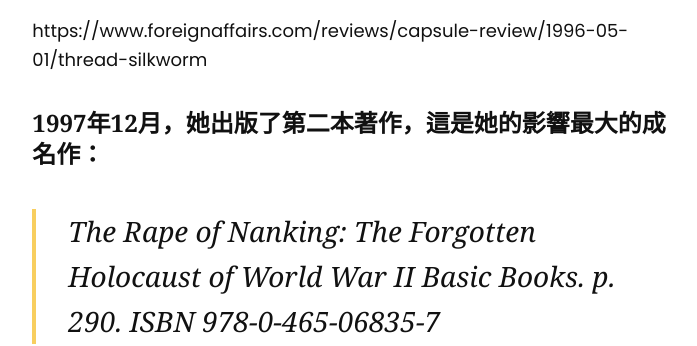
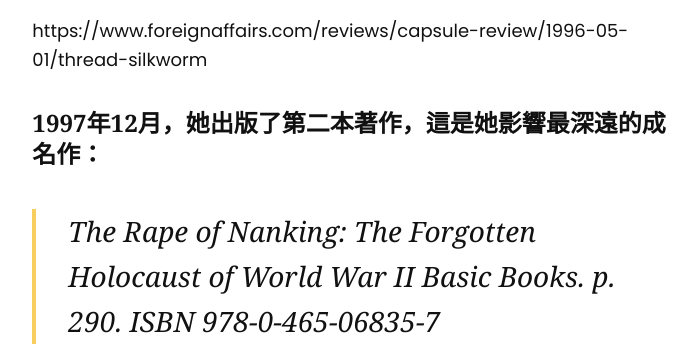
Before and after one commit to thatirischang/thatirischang.github.io, a Jekyll site: the page built from _posts/2022-12-21-10-key-questions-to-ask-when-buying-a-new-car.md, in a window 1280 px wide and 900 px high, scrolled down 3391 px. Shown: the part 154-500 px from the top of the window, without its empty margins (457-1154 px from the left). Built offline with Jekyll 4.4.1, drawn with Linux system fonts in a browser that asks for light colours.

Commit message:
Update 2022-12-21-10-key-questions-to-ask-when-buying-a-new-car.md

```diff
--- a/_posts/2022-12-21-10-key-questions-to-ask-when-buying-a-new-car.md
+++ b/_posts/2022-12-21-10-key-questions-to-ask-when-buying-a-new-car.md
@@ -51,7 +51,7 @@
 https://www.foreignaffairs.com/reviews/capsule-review/1996-05-01/thread-silkworm
 
 
-### 1997年12月，她出版了第二本著作，這是她的影響最大的成名作：
+### 1997年12月，她出版了第二本著作，這是她影響最深遠的成名作：
 > The Rape of Nanking: The Forgotten Holocaust of World War II
 Basic Books. p. 290. ISBN 978-0-465-06835-7
 
```
